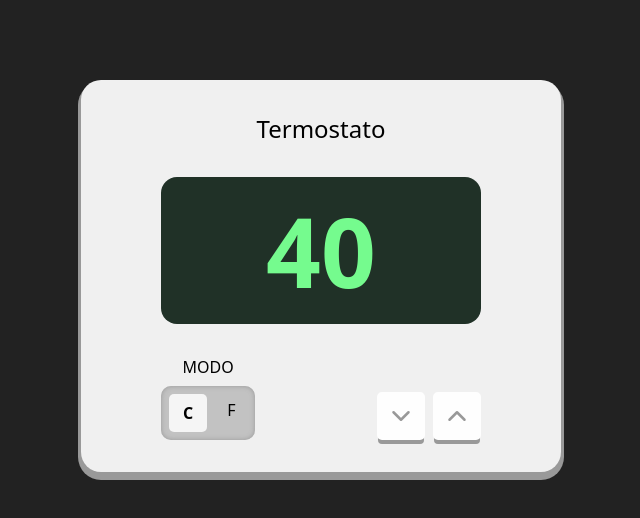
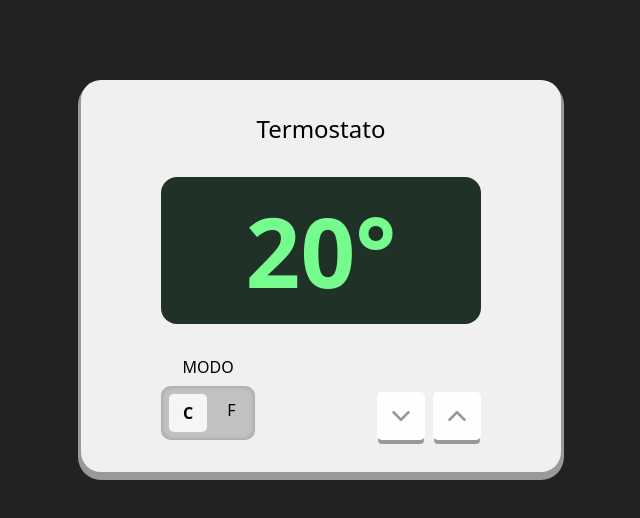
Before and after one commit to catharygr/termostato-react, a React (Vite) app: page / in a window 1280 px wide. Shown: the top 518 px of the page, without its empty margins (319-959 px from the left). Built offline with nearby package versions, Linux system fonts and the light colour scheme.

Commit message:
Trabajando en la lógica de la temperatura

```diff
--- a/src/componentes/termostato/Termostato.jsx
+++ b/src/componentes/termostato/Termostato.jsx
@@ -5,16 +5,25 @@ import { useState } from "react";
 
 export default function Termostato() {
   const [modo, setModo] = useState("celsius");
+  const [temperatura, setTemperatura] = useState(20);
 
   function ToggleModo() {
     const nextMode = modo === "celsius" ? "fahrenheit" : "celsius";
     setModo(nextMode);
   }
 
+  function incrementarTemperatura() {
+    setTemperatura(temperatura + 1);
+  }
+
+  function decrementarTemperatura() {
+    setTemperatura(temperatura - 1);
+  }
+
   return (
     <div className={styles.termostato}>
       <h1>Termostato</h1>
-      <div className={styles.display}>40</div>
+      <div className={styles.display}>{temperatura}°</div>
       <div className={styles.grupo_botones}>
         <ToggleBoton
           label="Modo"
@@ -26,10 +35,10 @@ export default function Termostato() {
           unCambio={ToggleModo}
         />
         <div className={styles.grupo_flechas}>
-          <button className={styles.btn}>
+          <button onClick={decrementarTemperatura} className={styles.btn}>
             <ChevronDown size={30} />
           </button>
-          <button className={styles.btn}>
+          <button onClick={incrementarTemperatura} className={styles.btn}>
             <ChevronUp size={30} />
           </button>
         </div>
```
